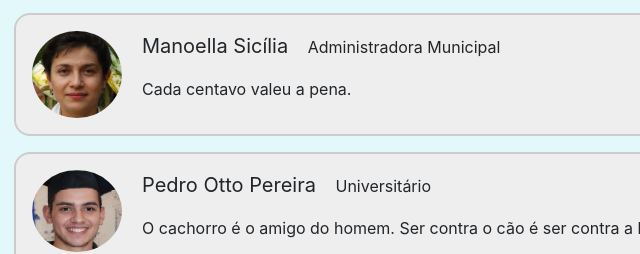
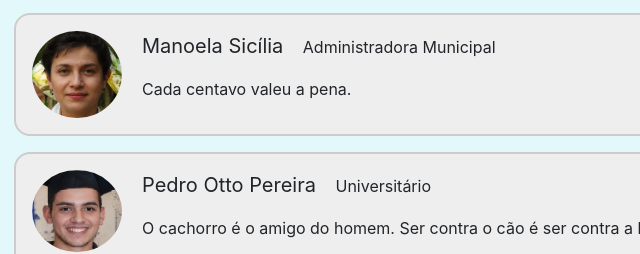
Before and after one commit to Luxiosis/responsivo-tcc, a plain HTML site: page index.html in a window 1280 px wide. Shown: the part 2550-2804 px from the top of the page, 126-766 px from the left. Drawn offline with nearby package versions, Linux system fonts and the light colour scheme.

Commit message:
Update index.html

```diff
--- a/index.html
+++ b/index.html
@@ -116,7 +116,7 @@
             </div>
             <div class="depoimento">
                 <img src="./imagens/avatares/avatar3.png" alt="Avatar" style="width:90px">
-                <p><span >Manoella Sicília</span> Administradora Municipal</p>
+                <p><span >Manoela Sicília</span> Administradora Municipal</p>
                 <p>Cada centavo valeu a pena.</p>
             </div>
             <div class="depoimento">
```
